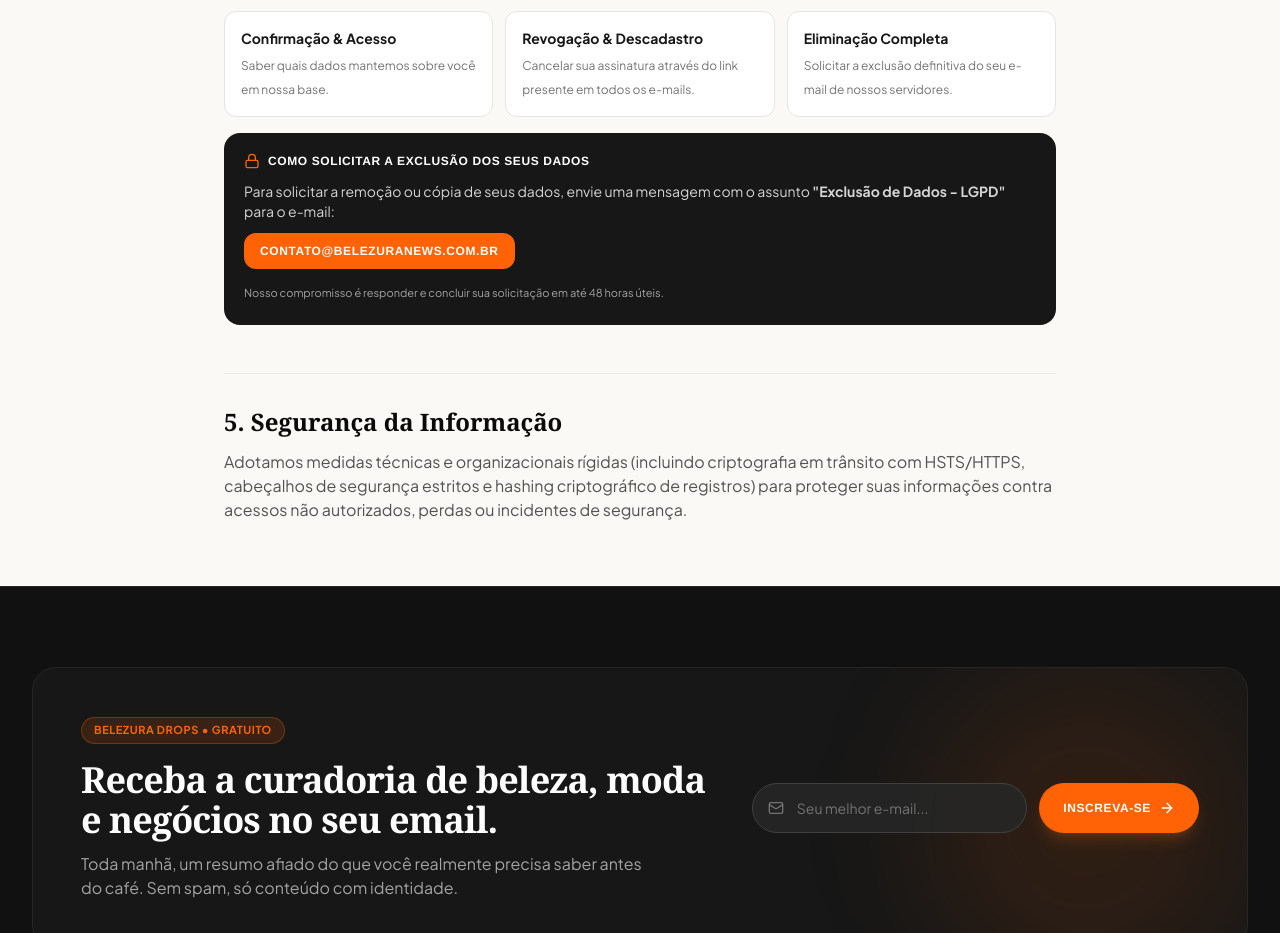
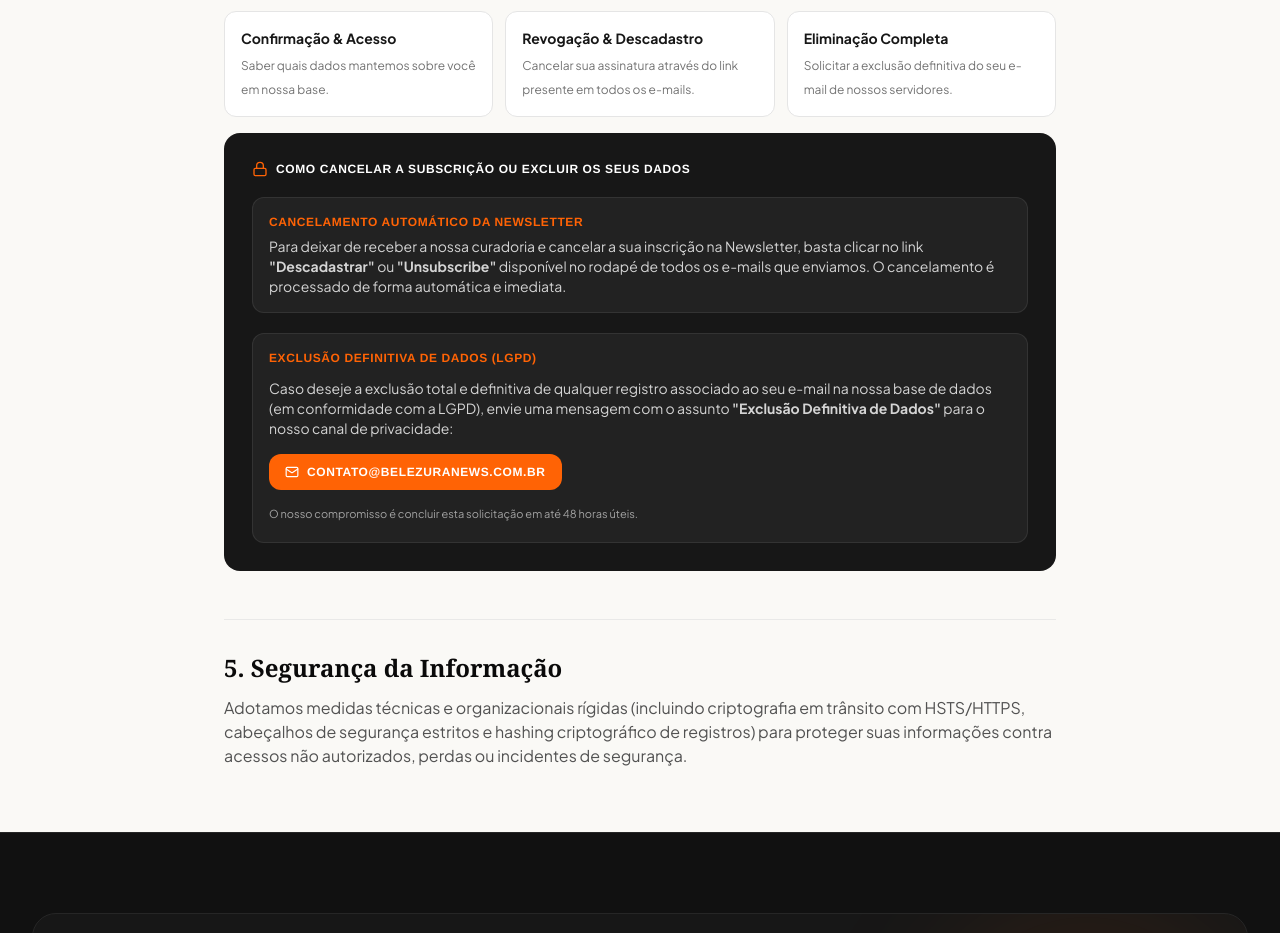
Before and after one commit to gmmorim/belezura-news, a Next.js app: page /politica-de-privacidade in a window 1280 px wide. Shown: the part 1680-2613 px from the top of the page. Built offline with nearby package versions, Linux system fonts and the light colour scheme; no server answers; a web font is replaced by a local one.

Commit message:
docs(compliance): update LGPD privacy policy with automatic newsletter unsubscribe and complete data erasure guidance

```diff
--- a/src/app/(public)/politica-de-privacidade/page.tsx
+++ b/src/app/(public)/politica-de-privacidade/page.tsx
@@ -162,25 +162,45 @@
               </div>
             </div>
 
-            <div className="p-5 rounded-2xl bg-neutral-900 text-white space-y-3">
+            <div className="p-6 sm:p-7 rounded-2xl bg-neutral-900 text-white space-y-5">
               <div className="flex items-center gap-2">
                 <Lock className="w-4 h-4 text-[#ff6305]" />
                 <h3 className="font-alleron text-xs font-bold uppercase tracking-wider text-white">
-                  Como Solicitar a Exclusão dos Seus Dados
+                  Como Cancelar a Subscrição ou Excluir os Seus Dados
                 </h3>
               </div>
+
+              {/* Cancelamento Automático da Newsletter */}
+              <div className="p-4 rounded-xl bg-neutral-800/80 border border-neutral-700/60 space-y-1.5">
+                <p className="text-xs font-bold uppercase tracking-wider text-[#ff6305] font-alleron">
+                  Cancelamento Automático da Newsletter
+                </p>
                 <p className="text-xs sm:text-sm text-neutral-300 leading-relaxed">
-                Para solicitar a remoção ou cópia de seus dados, envie uma mensagem com o assunto <strong>&quot;Exclusão de Dados - LGPD&quot;</strong> para o e-mail:
+                  Para deixar de receber a nossa curadoria e cancelar a sua inscrição na Newsletter, basta clicar no link <strong>&quot;Descadastrar&quot;</strong> ou <strong>&quot;Unsubscribe&quot;</strong> disponível no rodapé de todos os e-mails que enviamos. O cancelamento é processado de forma automática e imediata.
                 </p>
+              </div>
+
+              {/* Exclusão Definitiva de Registros (LGPD) */}
+              <div className="p-4 rounded-xl bg-neutral-800/80 border border-neutral-700/60 space-y-3">
+                <p className="text-xs font-bold uppercase tracking-wider text-[#ff6305] font-alleron">
+                  Exclusão Definitiva de Dados (LGPD)
+                </p>
+                <p className="text-xs sm:text-sm text-neutral-300 leading-relaxed">
+                  Caso deseje a exclusão total e definitiva de qualquer registro associado ao seu e-mail na nossa base de dados (em conformidade com a LGPD), envie uma mensagem com o assunto <strong>&quot;Exclusão Definitiva de Dados&quot;</strong> para o nosso canal de privacidade:
+                </p>
+                <div className="pt-1">
                   <a
-                href="mailto:contato@belezuranews.com.br?subject=Exclus%C3%A3o%20de%20Dados%20-%20LGPD"
-                className="inline-block px-4 py-2.5 rounded-xl bg-[#ff6305] text-white font-alleron text-xs font-bold uppercase tracking-wider hover:bg-orange-600 transition-colors"
+                    href="mailto:contato@belezuranews.com.br?subject=Exclus%C3%A3o%20Definitiva%20de%20Dados"
+                    className="inline-flex items-center gap-2 px-4 py-2.5 rounded-xl bg-[#ff6305] text-white font-alleron text-xs font-bold uppercase tracking-wider hover:bg-orange-600 transition-colors"
                   >
-                contato@belezuranews.com.br
+                    <Mail className="w-3.5 h-3.5" />
+                    <span>contato@belezuranews.com.br</span>
                   </a>
+                </div>
                 <p className="text-[11px] text-neutral-400">
-                Nosso compromisso é responder e concluir sua solicitação em até 48 horas úteis.
+                  O nosso compromisso é concluir esta solicitação em até 48 horas úteis.
                 </p>
+              </div>
             </div>
           </section>
 
```
Lines whose indentation alone changed are shown as unchanged.
